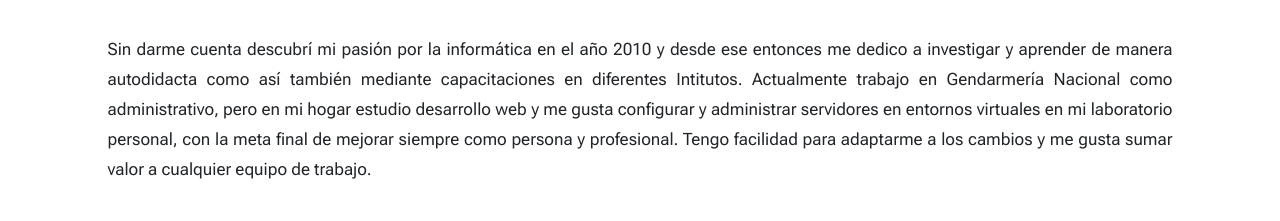
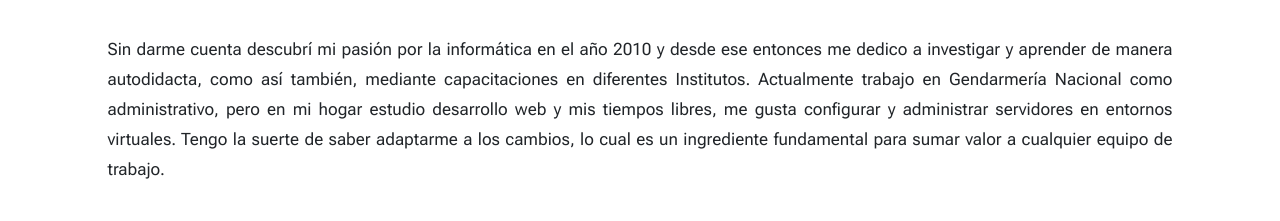
Before and after one commit to davidbritos01/primer_proyecto, a website: page pages/portfolio.html in a window 1280 px wide. Shown: the part 95-316 px from the top of the page. Drawn offline with nearby package versions, Linux system fonts and the light colour scheme.

Commit message:
agregando correcciones a la biografia

```diff
--- a/pages/portfolio.html
+++ b/pages/portfolio.html
@@ -21,7 +21,7 @@
     <main class="main">
       <div class="container  mb-3">
         <h2 class="text-break">Sobre mí</h2>
-        <p class="text-break">Sin darme cuenta descubrí mi pasión por la informática en el año 2010 y desde ese entonces me dedico a investigar y aprender de manera autodidacta como así también mediante capacitaciones en diferentes Intitutos. Actualmente trabajo en Gendarmería Nacional como administrativo, pero en mi hogar estudio desarrollo web y me gusta configurar y administrar servidores en entornos virtuales en mi laboratorio personal, con la meta final de mejorar siempre como persona y profesional. Tengo facilidad para adaptarme a los cambios y me gusta sumar valor a cualquier equipo de trabajo.</p>
+        <p class="text-break">Sin darme cuenta descubrí mi pasión por la informática en el año 2010 y desde ese entonces me dedico a investigar y aprender de manera autodidacta, como así también, mediante capacitaciones en diferentes Institutos. Actualmente trabajo en Gendarmería Nacional como administrativo, pero en mi hogar estudio desarrollo web y mis tiempos libres, me gusta configurar y administrar servidores en entornos virtuales. Tengo la suerte de saber adaptarme a los cambios, lo cual es un ingrediente fundamental para sumar valor a cualquier equipo de trabajo.</p>
       </div>
 
       <div class="container  mb-3">
```
